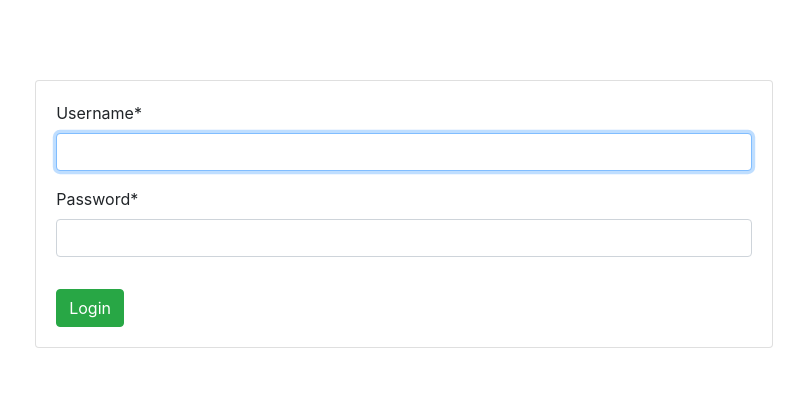
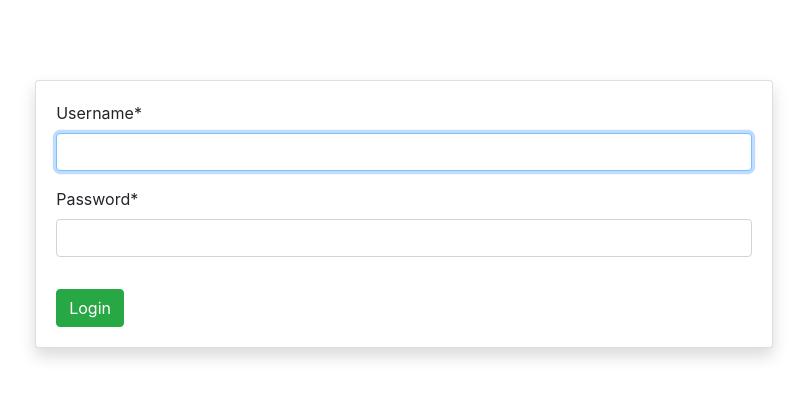
Before and after one commit to Omarmansour557/Employee-Survey-System, a Django app: page /accounts/login/ in a window 1280 px wide. Shown: the part 56-454 px from the top of the page, without its empty margins (223-1030 px from the left). Run offline with Django 4.2, Linux system fonts and the light colour scheme; parts of the project's set-up code (start-up, migrations or seed data) failed here and were passed over; some libraries are stand-ins or nearby versions.

Commit message:
added shadow to the login card

```diff
--- a/templates/registration/login.html
+++ b/templates/registration/login.html
@@ -17,7 +17,7 @@
 <form method='post'>
     {% csrf_token %}
     <div class="container">
-        <div class="card">
+        <div class="card shadow">
             <div class="card-body">
                 <div class="row">
                     <div class="col-12">
```
